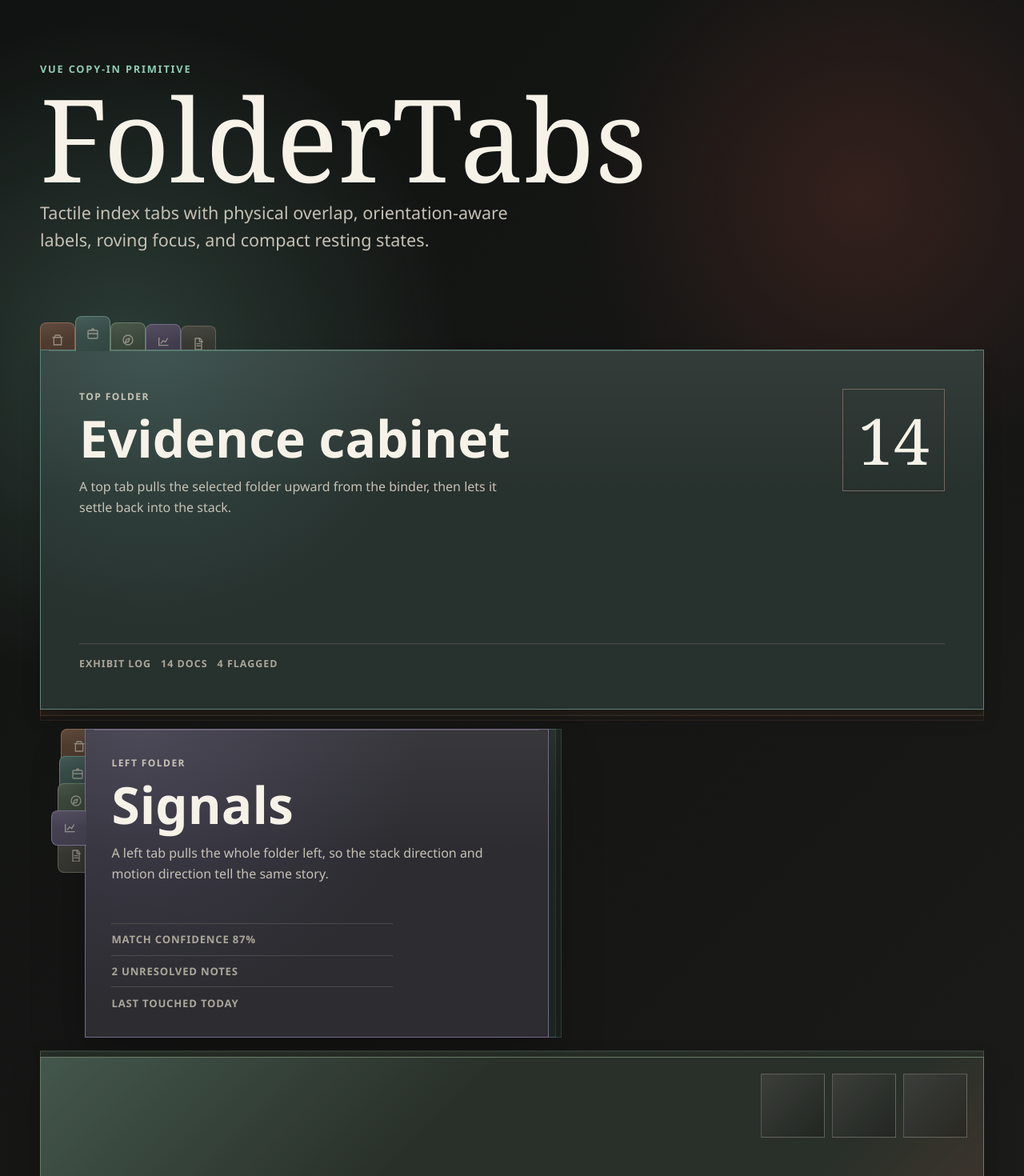
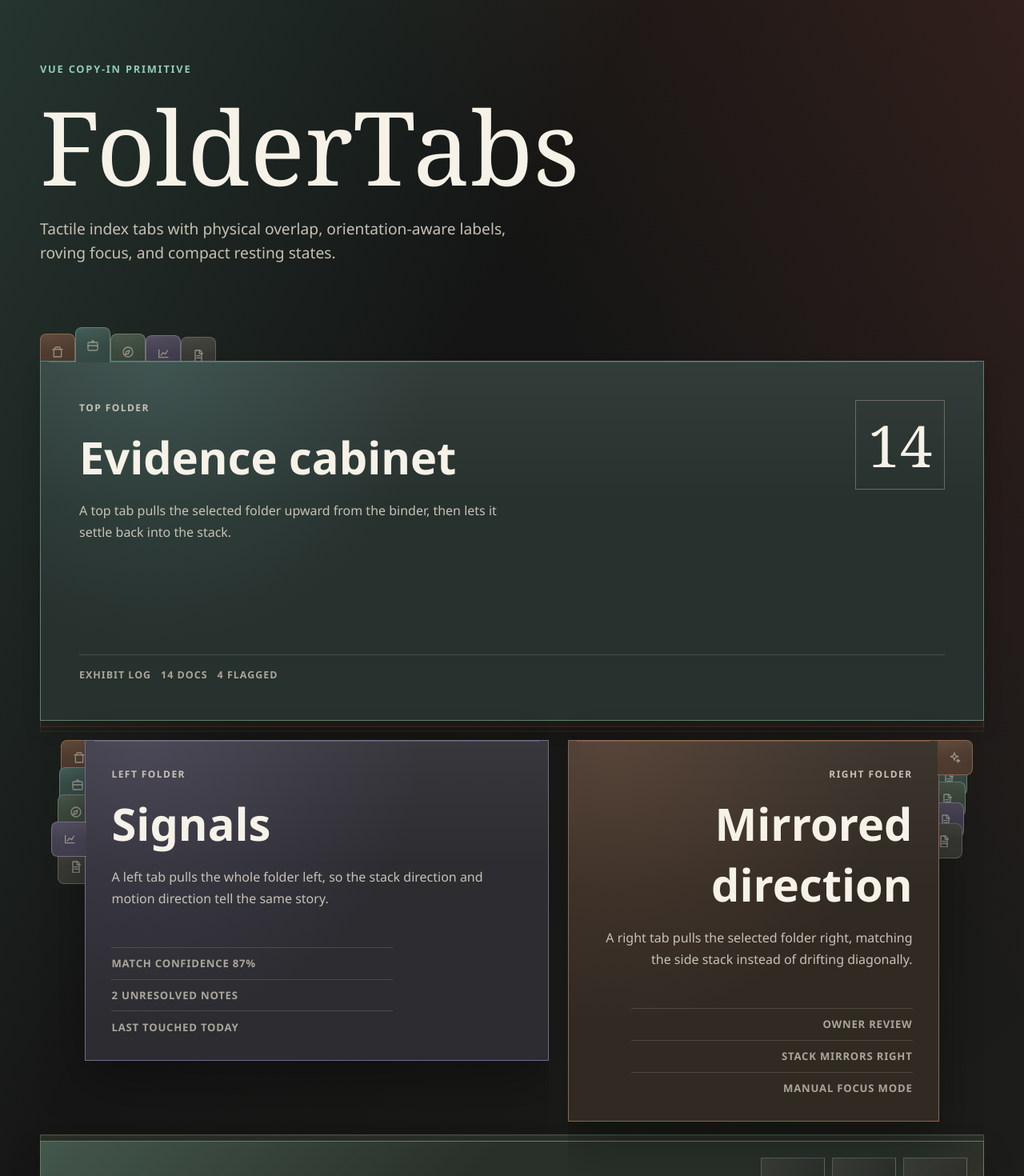
Before and after one commit to bdteo/folder-tabs, a Vue app: page / in a window 1280 px wide. Shown: the top 1470 px of the page at 80% size. Built offline with nearby package versions, Linux system fonts and the light colour scheme.

Commit message:
Polish folder attachment demo styling

```diff
--- a/registry/vue/folder-tabs/folder-tabs.css
+++ b/registry/vue/folder-tabs/folder-tabs.css
@@ -882,6 +882,7 @@
 
   display: block;
   min-inline-size: 0;
+  overflow-y: visible;
   position: relative;
   z-index: 0;
   isolation: isolate;
@@ -970,6 +971,7 @@
 .folder-attachment__content {
   position: relative;
   z-index: 1;
+  inline-size: 100%;
   min-inline-size: 0;
 }
 
@@ -983,12 +985,14 @@
 
 .folder-attachment--edge-left {
   padding-inline-start: calc(var(--folder-attached-tab-cross-size) + var(--folder-attached-tab-gap));
+  overflow-x: clip;
 }
 
 .folder-attachment--edge-right {
   --ft-label-rotation: 90deg;
 
   padding-inline-end: calc(var(--folder-attached-tab-cross-size) + var(--folder-attached-tab-gap));
+  overflow-x: clip;
 }
 
 .folder-attachment__tab {
@@ -1286,8 +1290,8 @@
 }
 
 .folder-attachment__measurer {
-  position: absolute;
-  inset: auto auto 0 0;
+  position: fixed;
+  inset: 0 auto auto 0;
   z-index: -1;
   display: flex;
   gap: 0;
@@ -1349,7 +1353,8 @@
   .folder-attachment__tab,
   .folder-attachment__tab-icon,
   .folder-attachment__tab-label,
-  .folder-attachment__tab-count {
+  .folder-attachment__tab-count,
+  .folder-attachment__tab-lock {
     transition: none;
   }
 }
--- a/src/components/folder-tabs/folder-tabs.css
+++ b/src/components/folder-tabs/folder-tabs.css
@@ -882,6 +882,7 @@
 
   display: block;
   min-inline-size: 0;
+  overflow-y: visible;
   position: relative;
   z-index: 0;
   isolation: isolate;
@@ -970,6 +971,7 @@
 .folder-attachment__content {
   position: relative;
   z-index: 1;
+  inline-size: 100%;
   min-inline-size: 0;
 }
 
@@ -983,12 +985,14 @@
 
 .folder-attachment--edge-left {
   padding-inline-start: calc(var(--folder-attached-tab-cross-size) + var(--folder-attached-tab-gap));
+  overflow-x: clip;
 }
 
 .folder-attachment--edge-right {
   --ft-label-rotation: 90deg;
 
   padding-inline-end: calc(var(--folder-attached-tab-cross-size) + var(--folder-attached-tab-gap));
+  overflow-x: clip;
 }
 
 .folder-attachment__tab {
@@ -1286,8 +1290,8 @@
 }
 
 .folder-attachment__measurer {
-  position: absolute;
-  inset: auto auto 0 0;
+  position: fixed;
+  inset: 0 auto auto 0;
   z-index: -1;
   display: flex;
   gap: 0;
@@ -1349,7 +1353,8 @@
   .folder-attachment__tab,
   .folder-attachment__tab-icon,
   .folder-attachment__tab-label,
-  .folder-attachment__tab-count {
+  .folder-attachment__tab-count,
+  .folder-attachment__tab-lock {
     transition: none;
   }
 }
--- a/src/demo/demo.css
+++ b/src/demo/demo.css
@@ -22,8 +22,8 @@ body {
   min-block-size: 100vh;
   overflow-x: clip;
   background:
-    radial-gradient(circle at 12% 18%, rgba(124, 187, 167, 0.24), transparent 26rem),
-    radial-gradient(circle at 84% 10%, rgba(220, 89, 71, 0.16), transparent 22rem),
+    linear-gradient(118deg, rgba(124, 187, 167, 0.2) 0%, transparent 34%),
+    linear-gradient(236deg, rgba(220, 89, 71, 0.14) 0%, transparent 32%),
     linear-gradient(135deg, #101311 0%, #171716 54%, #20211e 100%);
 }
 
@@ -59,16 +59,16 @@ select {
 .demo-hero h1 {
   margin: 0;
   font-family: Georgia, "Times New Roman", serif;
-  font-size: clamp(3.25rem, 12vw, 9rem);
+  font-size: 8rem;
   font-weight: 500;
-  line-height: 0.85;
+  line-height: 1.13;
 }
 
 .demo-lede {
   max-inline-size: 40rem;
   margin: 0;
   color: #c6c0b5;
-  font-size: clamp(1.05rem, 2vw, 1.35rem);
+  font-size: 1.2rem;
   line-height: 1.55;
 }
 
@@ -113,8 +113,8 @@ select {
 .demo-file h2,
 .demo-dossier h2 {
   margin: 0;
-  font-size: clamp(1.8rem, 5vw, 4rem);
-  line-height: 0.95;
+  font-size: 3.5rem;
+  line-height: 1.36;
 }
 
 .demo-file p,
@@ -139,12 +139,12 @@ select {
   align-self: start;
   grid-column: 2;
   grid-row: 1;
-  inline-size: clamp(4rem, 10vw, 8rem);
-  block-size: clamp(4rem, 10vw, 8rem);
+  inline-size: 7rem;
+  block-size: 7rem;
   border: 1px solid #6f6a60;
   color: #f6f2e8;
   font-family: Georgia, "Times New Roman", serif;
-  font-size: clamp(2rem, 8vw, 5rem);
+  font-size: 4.5rem;
 }
 
 .demo-file__tray {
@@ -198,6 +198,11 @@ select {
   grid-column: 1 / -1;
 }
 
+.demo-stage--right {
+  grid-column: 2;
+  grid-row: 2;
+}
+
 .demo-photo {
   display: grid;
   place-items: end start;
@@ -240,9 +245,20 @@ select {
     grid-template-columns: 1fr;
   }
 
+  .demo-hero h1 {
+    font-size: 5.5rem;
+  }
+
+  .demo-file h2,
+  .demo-dossier h2 {
+    font-size: 3rem;
+  }
+
   .demo-stage--wide,
-  .demo-stage--compact {
+  .demo-stage--compact,
+  .demo-stage--right {
     grid-column: auto;
+    grid-row: auto;
   }
 }
 
@@ -250,6 +266,25 @@ select {
   .demo-shell {
     width: min(100vw - 1rem, 32rem);
     padding-block-start: 1rem;
+  }
+
+  .demo-hero h1 {
+    font-size: 3.75rem;
+  }
+
+  .demo-lede {
+    font-size: 1.05rem;
+  }
+
+  .demo-file h2,
+  .demo-dossier h2 {
+    font-size: 2.15rem;
+  }
+
+  .demo-file__stamp {
+    inline-size: 4rem;
+    block-size: 4rem;
+    font-size: 2.25rem;
   }
 
   .demo-dossier {
```
